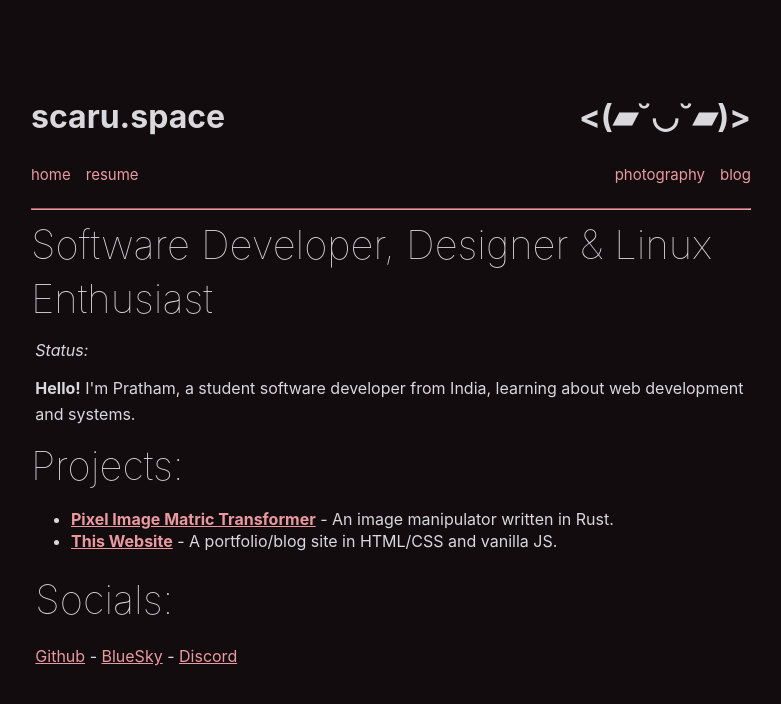
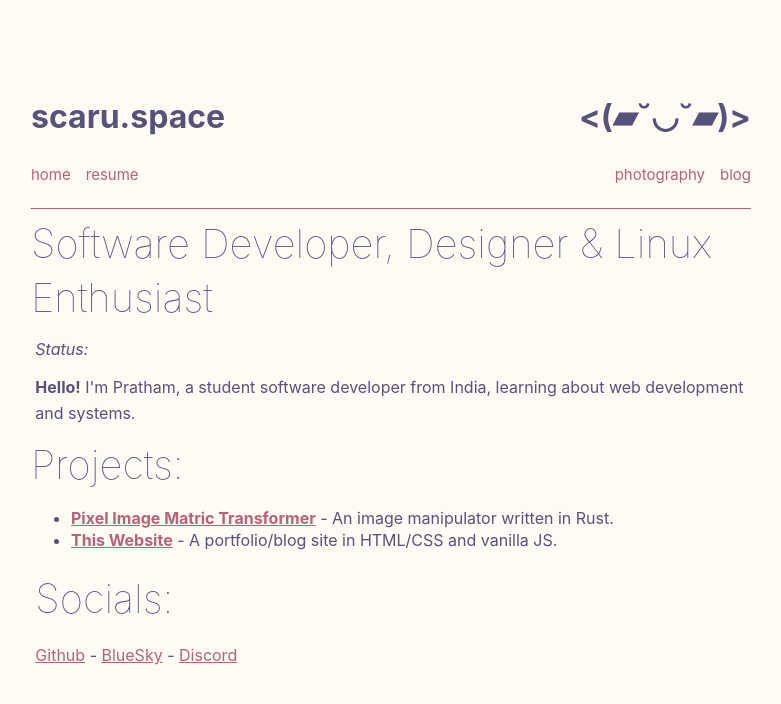
Before and after one commit to pratham-qwq/my-website, a plain HTML site: page index.html in a window 1280 px wide. Shown: the whole page, without its empty margins (249-1030 px from the left). Drawn offline with nearby package versions, Linux system fonts and the light colour scheme; no server answers.

Commit message:
auto light/dark theme

```diff
--- /dev/null
+++ b/dark.css
@@ -0,0 +1,15 @@
+body {
+  color: #e0def4;
+  background-color: #191724;
+}
+hr {
+  border-top: #eb6f92;
+}
+
+a {
+  text-decoration: none;
+  color: #eb6f92;
+}
+u {
+  color: #eb6f92;
+}
--- a/index.html
+++ b/index.html
@@ -3,7 +3,8 @@
   <head>
     <meta charset="UTF-8" />
     <meta name="viewport" content="width=device-width, initial-scale=1.0" />
-    <link id="theme" rel="stylesheet" href="style.css" type="text/css" />
+    <link id="theme" rel="stylesheet" href="light.css" type="text/css" />
+    <link rel="stylesheet" href="style.css" type="text/css" />
     <script
       src="https://cdnjs.cloudflare.com/ajax/libs/jquery/3.5.1/jquery.min.js"
       integrity="sha512-bLT0Qm9VnAYZDflyKcBaQ2gg0hSYNQrJ8RilYldYQ1FxQYoCLtUjuuRuZo+fjqhx/qtq/1itJ0C2ejDxltZVFg=="
--- a/index.js
+++ b/index.js
@@ -1,10 +1,10 @@
-/*if (
+if (
   window.matchMedia &&
   window.matchMedia("(prefers-color-scheme: dark)").matches
 ) {
   document.getElementById("theme").innerHTML =
-    '<link id="theme" rel="stylesheet" href="sakura-vader.css" type="text/css">';
-}*/
+    '<link id="theme" rel="stylesheet" href="dark.css" type="text/css">';
+}
 const PREFIX = "Status: ";
 const ARTIST_LENGTH = 20;
 const SONG_LENGTH = 20;
--- /dev/null
+++ b/light.css
@@ -0,0 +1,16 @@
+body {
+  color: #575279;
+  background-color: #fffaf3;
+}
+hr {
+  border-top: #b4637a;
+  border-color: #b4637a;
+}
+
+a {
+  text-decoration: none;
+  color: #b4637a;
+}
+u {
+  color: #b4637a;
+}
--- a/style.css
+++ b/style.css
@@ -9,8 +9,6 @@ body {
   line-height: 1.35;
   max-width: 90rem;
   margin: auto;
-  color: #d9d8dc;
-  background-color: #120c0e;
   padding: 30px;
   padding-top: 75px;
 }
@@ -60,17 +58,6 @@ sup {
   font-size: 75%;
 }
 
-hr {
-  border-color: #eb99a1;
-}
-
-a {
-  text-decoration: none;
-  color: #eb99a1;
-}
-u {
-  color: #eb99a1;
-}
 .nav {
   font-size: 15px;
   list-style-type: none;
```
Also changed, not shown: blog/index.html (+2 -1 lines), photography/index.html (+2 -7 lines), resume/index.html (+2 -1 lines).
